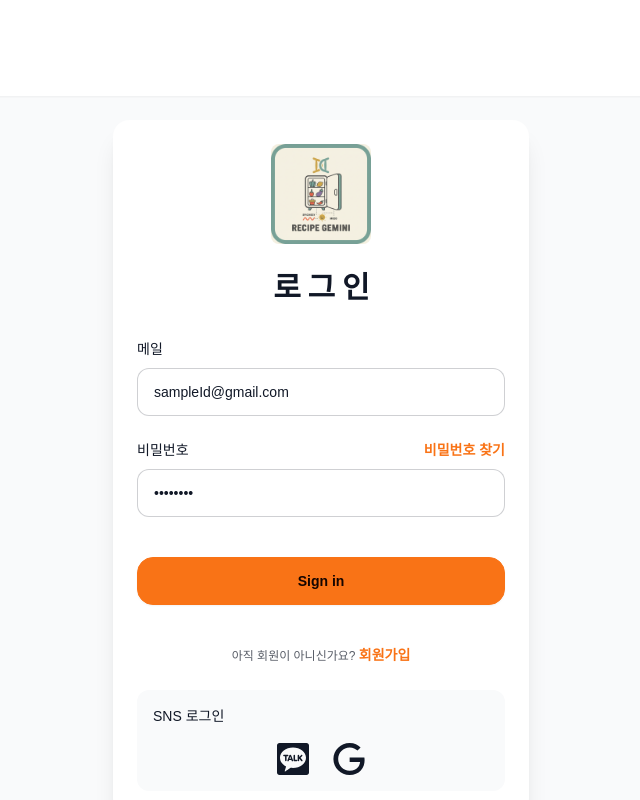
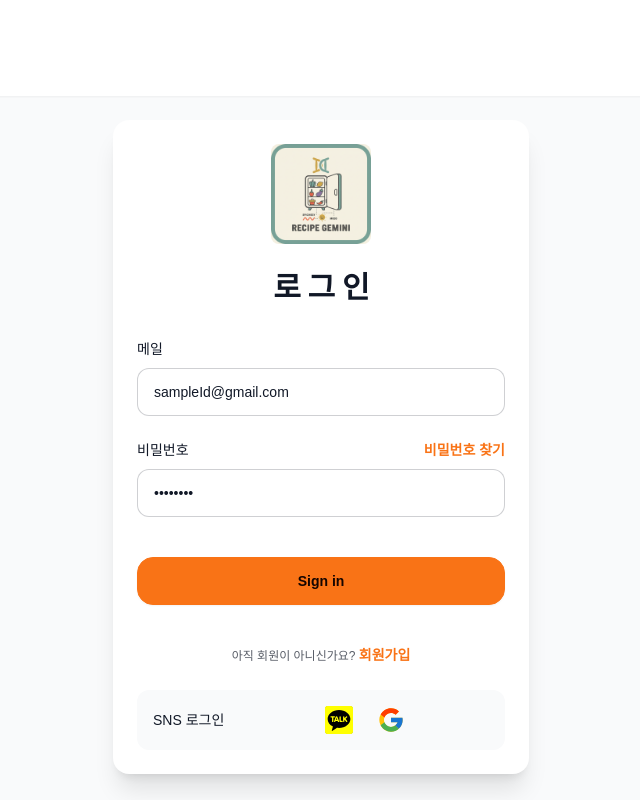
Before and after one commit to dlwlsdn201/project--recommend-recipes--nextjs, a Next.js app: page / in a window 1280 px wide. Shown: the whole page, without its empty margins (319-959 px from the left). Built offline with nearby package versions, Linux system fonts and the light colour scheme; no server answers; a web font is replaced by a local one.

Commit message:
:art: #14 SNS 로그인 UI 요소 레이아웃 및 로고 컬러 보완

```diff
--- a/components/Login/Sns.tsx
+++ b/components/Login/Sns.tsx
@@ -11,12 +11,12 @@ const SnsLogin = () => {
 
   return (
     <div className="mt-6 rounded-xl bg-base-200 p-4" data-testid="sns-login">
-      <div className="flex flex-col sm:flex-row sm:items-center sm:justify-between gap-4">
+      <div className="flex flex-row sm:flex-row items-center sm:justify-between gap-4">
         <span className="text-body2 text-base-content">SNS 로그인</span>
-        <div className="flex gap-6 justify-center sm:justify-end">
+        <div className="flex flex-1 gap-6 justify-center sm:justify-end">
           <button
             type="button"
-            className="sns-item hover:opacity-80 transition-opacity"
+            className="sns-item transition-opacity rounded text-[rgb(255,255,0)] bg-[rgb(0,0,0)]"
             onClick={showLoginModal}
             aria-label="카카오 로그인"
           >
@@ -24,7 +24,7 @@ const SnsLogin = () => {
           </button>
           <button
             type="button"
-            className="sns-item hover:opacity-80 transition-opacity"
+            className="sns-item transition-opacity rounded"
             onClick={showLoginModal}
             aria-label="구글 로그인"
           >
--- a/components/Modules/Icons.tsx
+++ b/components/Modules/Icons.tsx
@@ -1,13 +1,11 @@
-import { SiKakaotalk, SiGoogle } from 'react-icons/si';
+import { SiKakaotalk } from 'react-icons/si';
+import { FcGoogle } from 'react-icons/fc';
 
 // === [Login page] ===
-export const SNS_KAKAO = (
-	iconSize?: number | string,
-	style?
-): React.ReactElement => (
-	<SiKakaotalk size={iconSize ?? '2rem'} style={{ margin: 0, ...style }} />
+export const SNS_KAKAO = (iconSize?: number | string, style?: React.CSSProperties): React.ReactElement => (
+  <SiKakaotalk size={iconSize ?? '1.75rem'} />
 );
 
-export const SNS_GOOGLE = (iconSize?: number | string): React.ReactElement => (
-	<SiGoogle size={iconSize ?? '2rem'} />
+export const SNS_GOOGLE = (iconSize?: number | string, style?: React.CSSProperties): React.ReactElement => (
+  <FcGoogle size={iconSize ?? '1.75rem'} style={{ ...style }} />
 );
```
